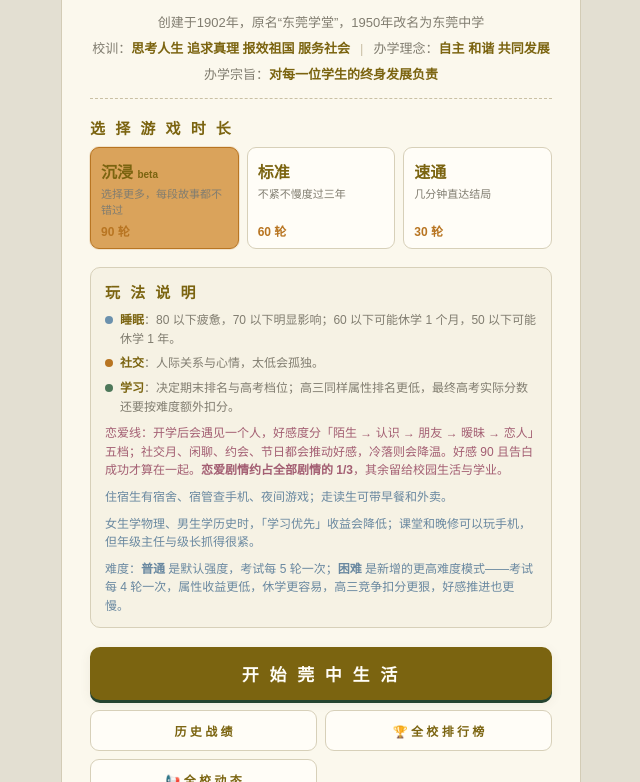
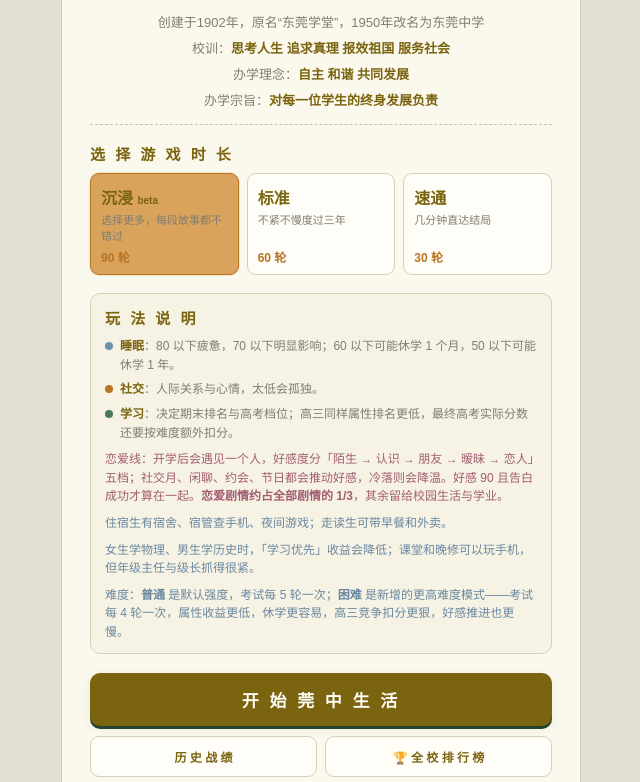
Before and after one commit to Louis912529/my-high-school-sim, a plain HTML site: page index.html in a window 1280 px wide. Shown: the part 166-948 px from the top of the page, without its empty margins (319-959 px from the left). Drawn offline with Linux system fonts and the light colour scheme; no server answers.

Commit message:
Update index.html

```diff
--- a/index.html
+++ b/index.html
@@ -17,7 +17,8 @@
     <p class="brand-subtitle">东莞市东莞中学 · 高中三年人生模拟器</p>
     <div class="school-intro">
       <p>创建于1902年，原名“东莞学堂”，1950年改名为东莞中学</p>
-      <p>校训：<b>思考人生 追求真理 报效祖国 服务社会</b><span class="divider">|</span>办学理念：<b>自主 和谐 共同发展</b></p>
+      <p>校训：<b>思考人生 追求真理 报效祖国 服务社会</b></p>
+      <p>办学理念：<b>自主 和谐 共同发展</b></p>
       <p>办学宗旨：<b>对每一位学生的终身发展负责</b></p>
     </div>
 
```
